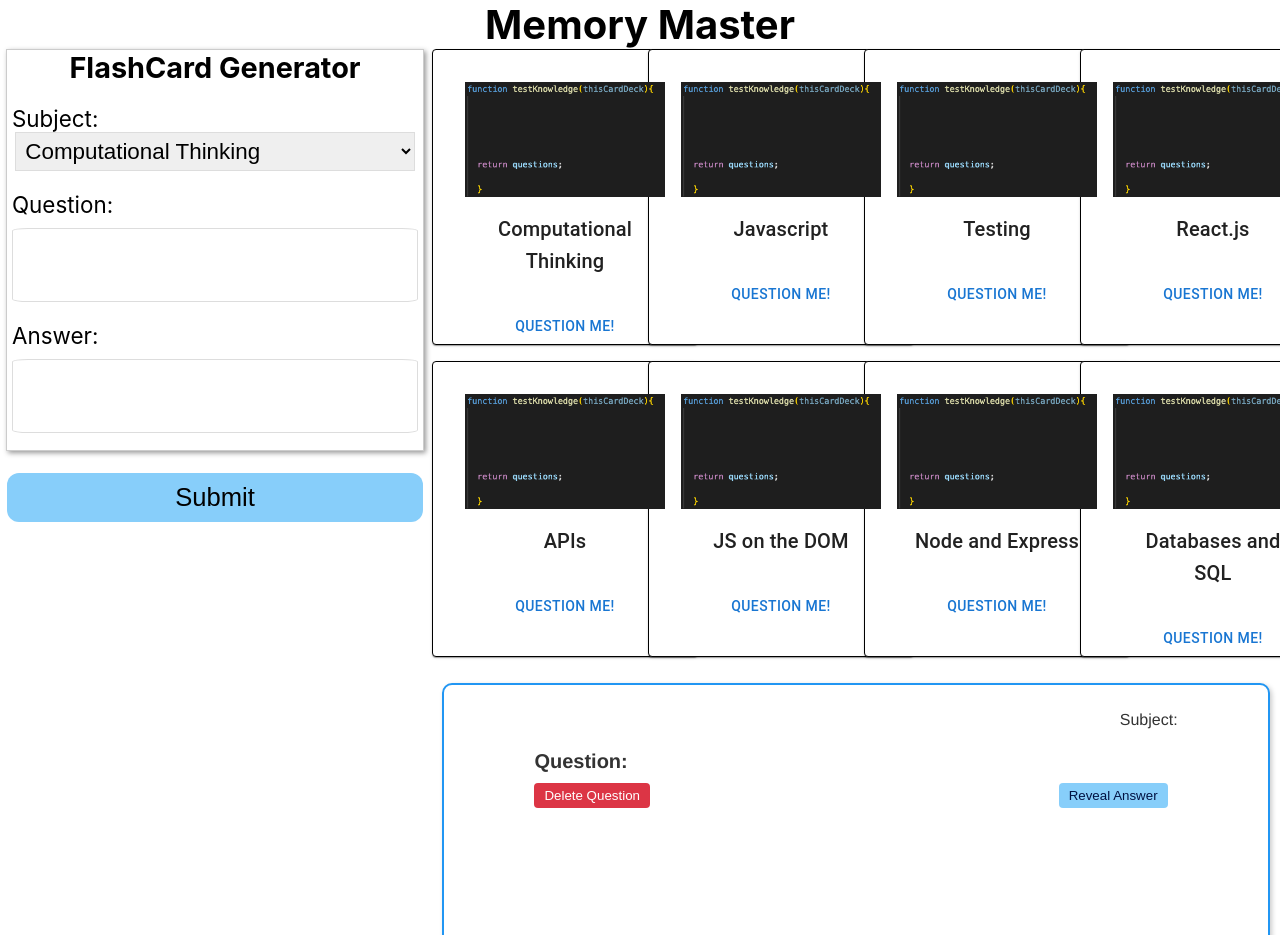
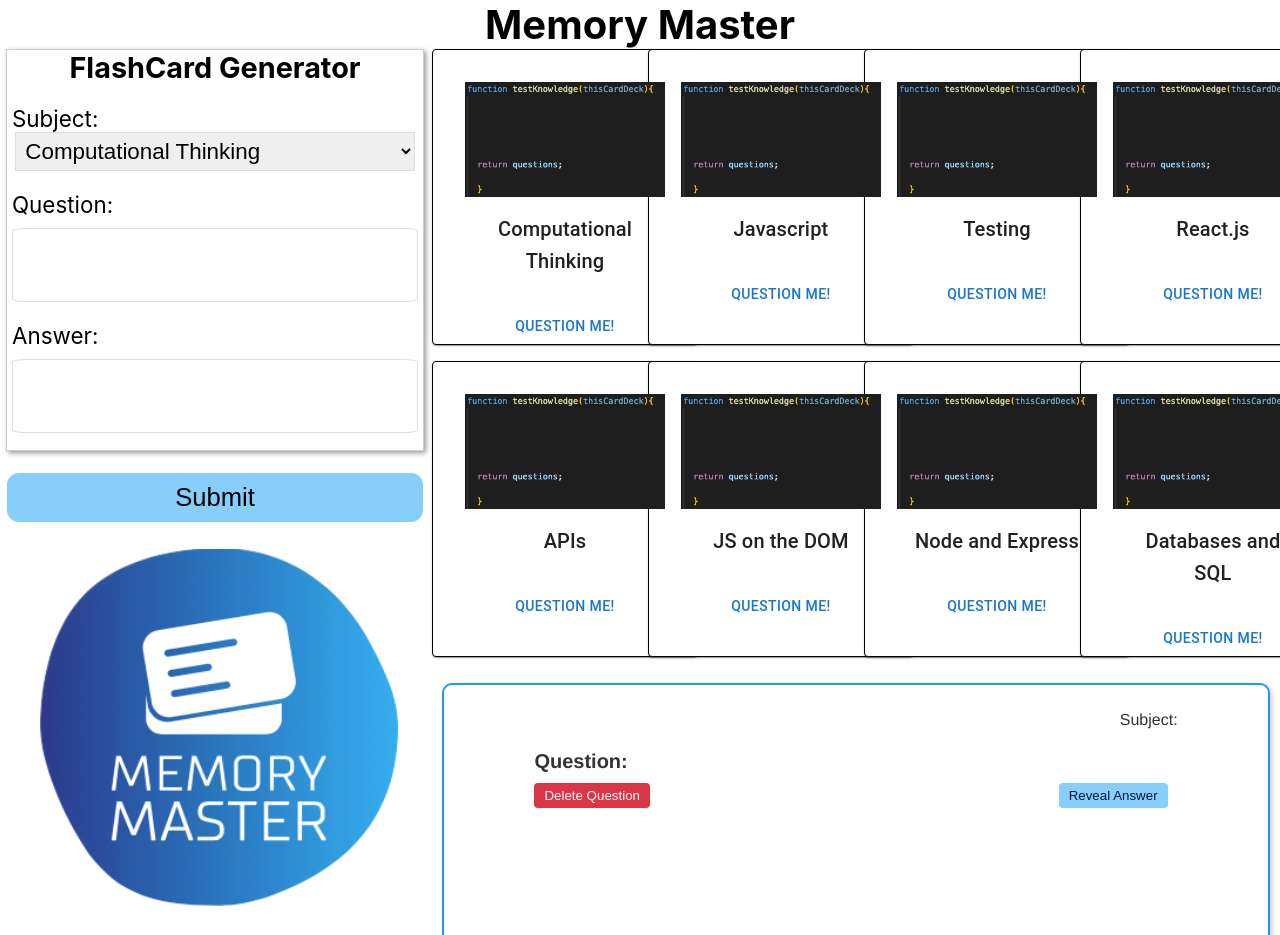
Before and after one commit to SchoolOfCode/bc14_w7_project-frontend-agile-avengers-room-2, a React (Create React App) app in the folder memory-master/: page / in a window 1280 px wide. Shown: the top 935 px of the page. Built offline with nearby package versions, Linux system fonts and the light colour scheme.

Commit message:
Added in Memory Master Logo

```diff
--- a/memory-master/src/Components/Form/Form.js
+++ b/memory-master/src/Components/Form/Form.js
@@ -1,9 +1,11 @@
+import memoryMasterlogo from "./memoryMasterlogo.png";
+
 function Form({
   subjectList,
   storeQuestionInput,
   storeAnswerInput,
   storeSubjectInput,
-  addObject
+  addObject,
 }) {
   return (
     <div className="Form-div">
@@ -34,8 +36,11 @@
         />
 
         {/* Submit button */}
-        <button type="submit" onClick={addObject}>Submit</button>
+        <button type="submit" onClick={addObject}>
+          Submit
+        </button>
       </div>
+      <img src={memoryMasterlogo} alt="Memory-Master-Logo" />
     </div>
   );
 }
```
Also changed, not shown: memory-master/src/Components/SubjectCard/cardDeckDesign.png (deleted).
